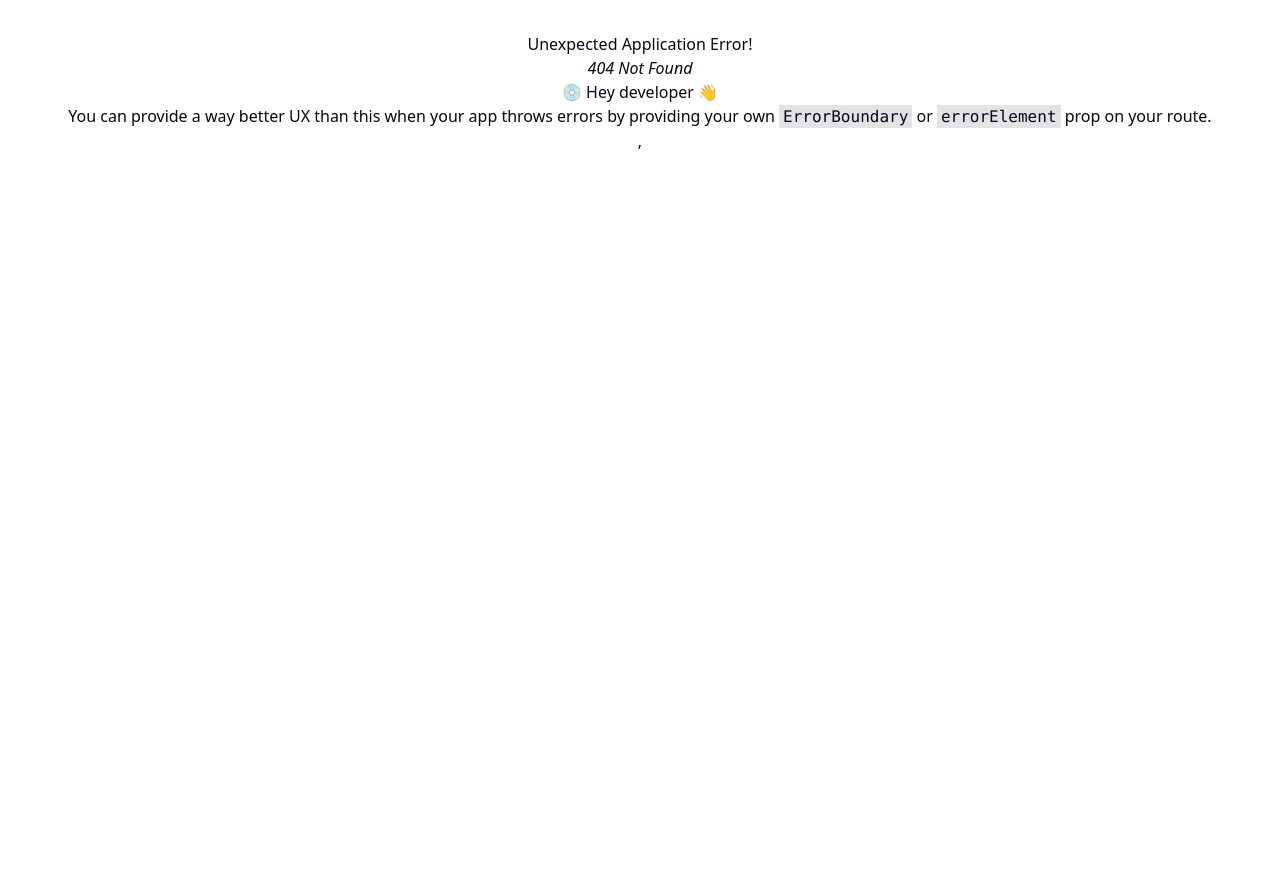
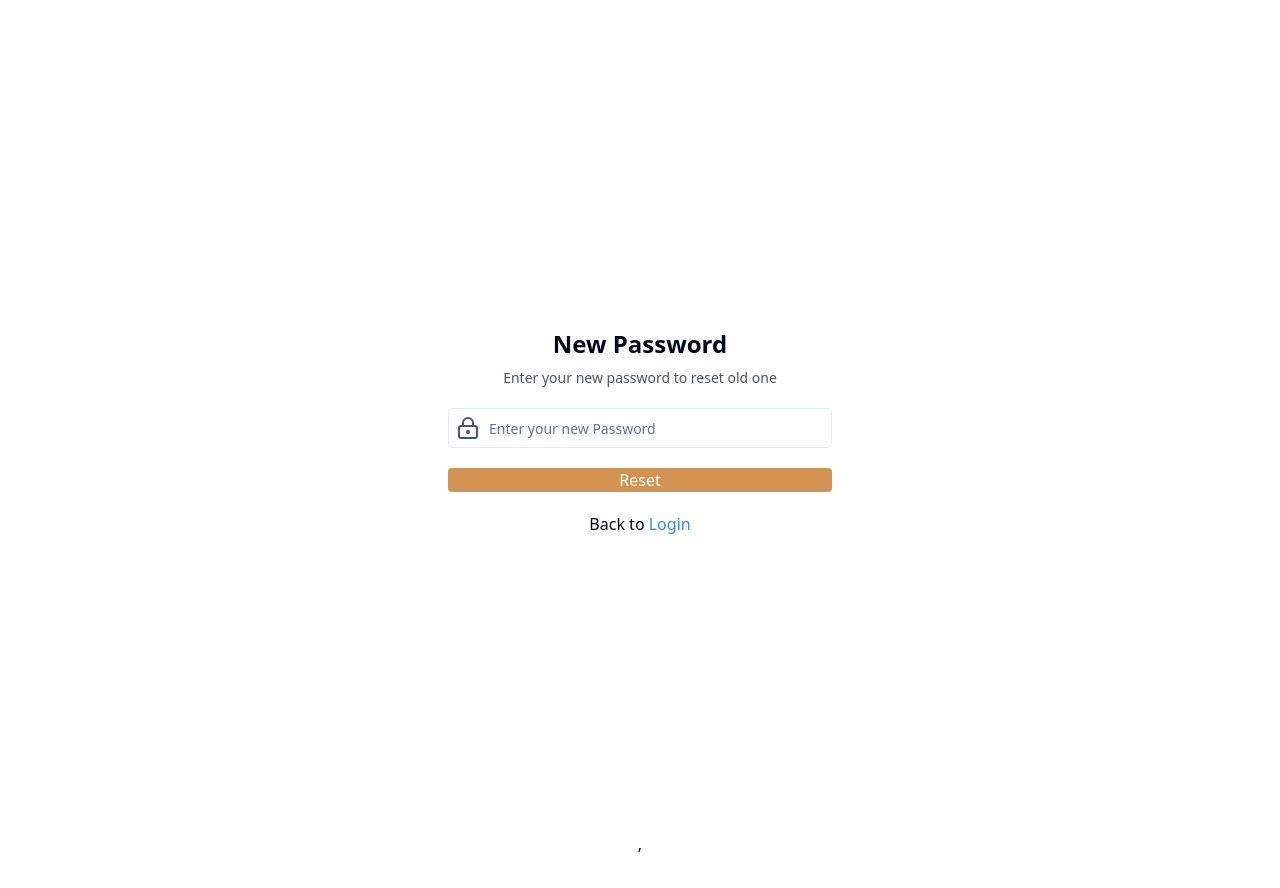
Before and after one commit to duttvd/food-app, a React (Vite) app: page /reset-password in a window 1280 px wide. Before the commit this address had no page. Before the commit the page ends 800 px from the top, so only its background shows below. Built offline with nearby package versions, Linux system fonts and the light colour scheme.

Commit message:
add new Reset password

```diff
--- a/src/App.tsx
+++ b/src/App.tsx
@@ -4,6 +4,7 @@ import { createBrowserRouter, RouterProvider } from "react-router-dom";
 import Signup from "./auth/Signup";
 import MainLayout from "./MainLayout";
 import ForgotPassword from "./auth/ForgotPassword";
+import ResetPassword from "./auth/ResetPassword";
 
 const appRouter = createBrowserRouter([
   {
@@ -28,6 +29,10 @@ const appRouter = createBrowserRouter([
     path: "/forgot-password",
     element: <ForgotPassword />
   },
+  {
+    path: "/reset-password",
+    element: <ResetPassword />
+  },
 ]);
 
 function App() {
--- /dev/null
+++ b/src/auth/ResetPassword.tsx
@@ -0,0 +1,46 @@
+import { Button } from "@/components/ui/button";
+import { Input } from "@/components/ui/input"
+import { Loader2, LockKeyholeIcon, } from "lucide-react";
+import { useState } from "react"
+
+import { Link } from "react-router-dom";
+
+const ResetPassword = () => {
+    const [newpassword, setNewPassword] = useState<string>("");
+    const loading = false;
+    return (
+        <div className="flex items-center justify-center min-h-screen w-full">
+            <form className="flex flex-col gap-5 md:p-8 w-full max-w-md rounded-lg mx-4">
+                <div className="text-center">
+                    <h1 className=" font-extrabold text-2xl mb-2">New Password</h1>
+                    <p className=" text-sm text-gray-600"> Enter your new password to reset old one</p>
+
+                </div>
+                <div className="relative w-full">
+                    <Input
+                        type="password"
+                        value={newpassword}
+                        onChange={(e) => setNewPassword(e.target.value)}
+                        placeholder="Enter your new Password"
+                        className="pl-10"
+                    />
+                    <LockKeyholeIcon className="absolute inset-y-2 left-2 text-gray-600 pointer-events-none" />
+                </div>
+                {
+                    loading ? (
+                        <Button disabled className=" bg-orange hover:bg-orange rounded-sm"><Loader2 className="mr-2 h-4 w-4 animate-spin" />Please wait</Button>
+                    ) : (
+                        <button className=" bg-orange hover:bg-orange rounded-sm text-white"> Reset</button>
+                    )
+                }
+                <span>
+                    Back to{" "}
+                    <Link to="/login" className="text-blue-500">Login</Link>
+                </span>
+            </form>
+
+        </div>
+    )
+}
+
+export default ResetPassword
```
Also changed, not shown: src/auth/VeriyEmail.jsx (added, +9 -0 lines).
